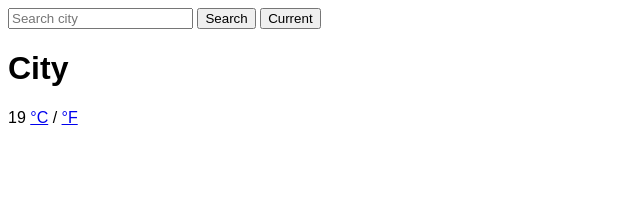
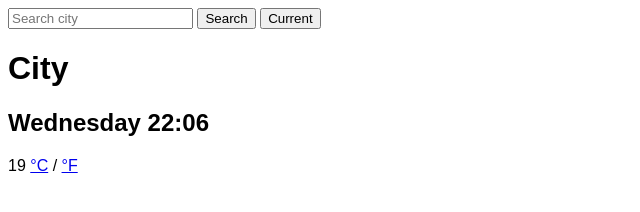
Before and after one commit to cookiemuenster/SheCodes-Workshop-Projects, a plain HTML site: page WeatherApp/index.html in a window 1280 px wide. Shown: the whole page, without its empty margins (0-640 px from the left). Drawn offline with nearby package versions, Linux system fonts and the light colour scheme.

Commit message:
fixed issue displaying date

```diff
--- a/WeatherApp/index.html
+++ b/WeatherApp/index.html
@@ -14,7 +14,7 @@
       <input type="button" id="my-current" value="Current" />
     </form>
     <h1 id="city">City</h1>
-    <h2 id="date"></h2>
+    <h2></h2>
     <div>
       <span id="temp">19</span>
       <span>
--- a/WeatherApp/index.js
+++ b/WeatherApp/index.js
@@ -19,6 +19,7 @@ function formatDate() {
     "Saturday",
   ];
 
+  let now = new Date();
   let hour = now.getHours();
   let minutes = now.getMinutes();
   if (hour < 10) {
@@ -27,7 +28,7 @@ function formatDate() {
   if (minutes < 10) {
     minutes = `0${minutes}`;
   }
-  let now = new Date();
+
   let day = days[now.getDay()];
   let display = document.querySelector("h2");
   display.innerHTML = `${day} ${hour}:${minutes}`;
```
